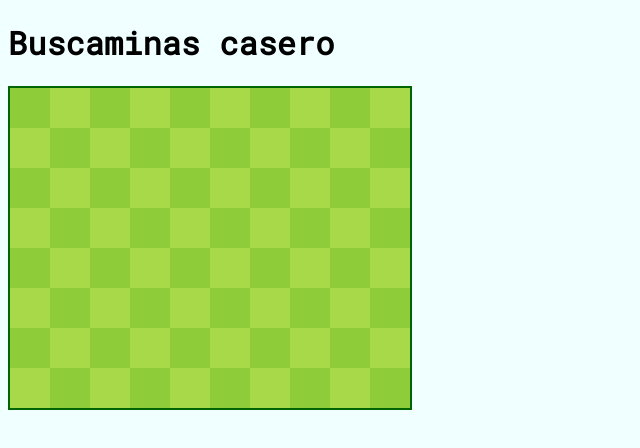
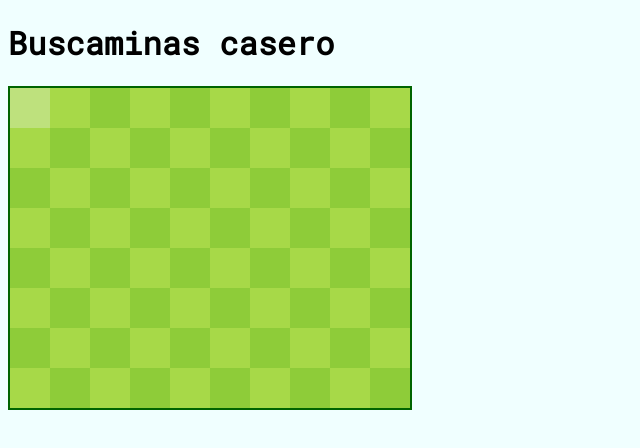
Before and after one commit to Chesare22/Buscaminas-DIY, a plain HTML site: page index.html in a window 1280 px wide. In both pictures the pointer is over the element 30 px from the left and 107 px from the top of the page. Shown: the whole page, without its empty margins (0-640 px from the left). Drawn offline with Linux system fonts and the light colour scheme.

Commit message:
feat: Change covered cells bg color while hover

```diff
--- a/main.css
+++ b/main.css
@@ -42,6 +42,9 @@ button.no-browser-styling:hover, button.no-browser-styling:active, button.no-bro
 .board .uncovered.light {
   background-color: #E5C29F;
 }
+.board .covered:hover {
+  background-color: #BEE17D;
+}
 
 .board span._1 {
   color: blue;
```
